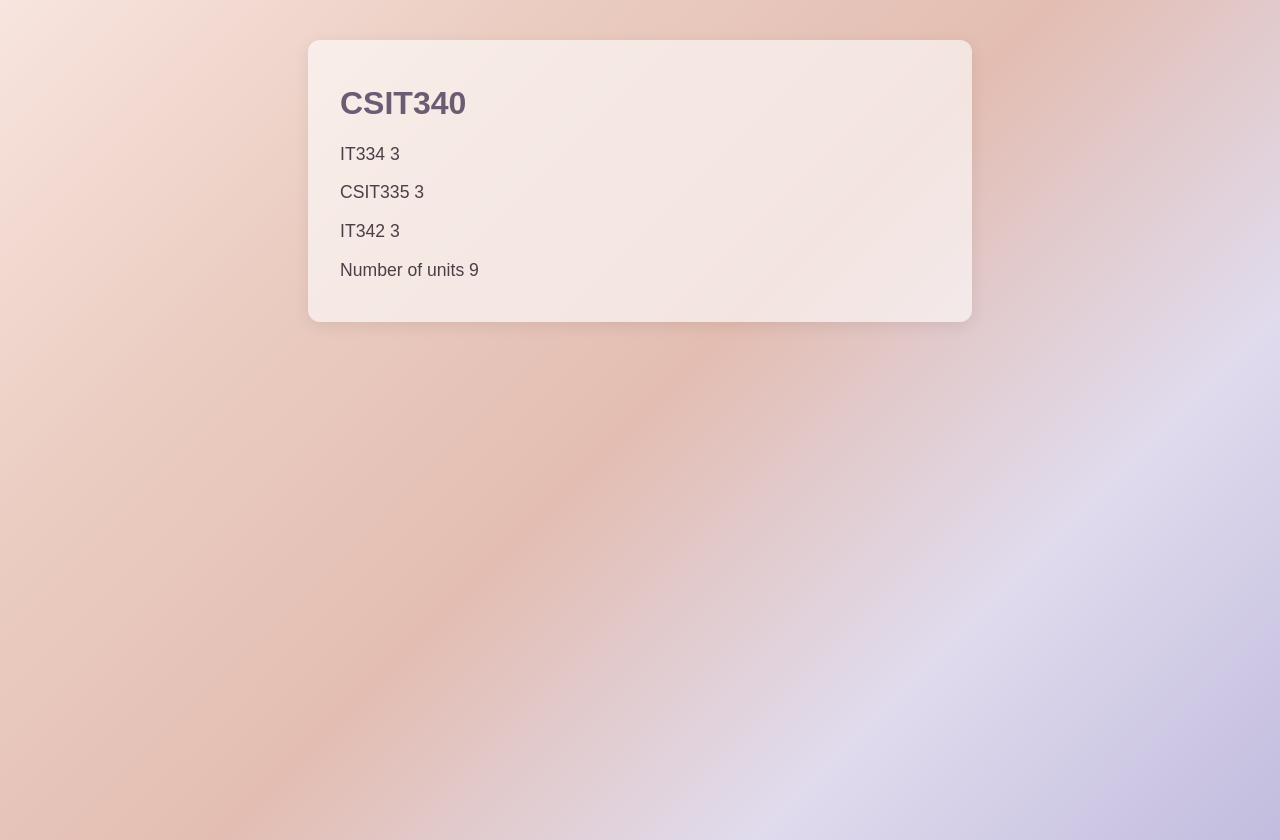
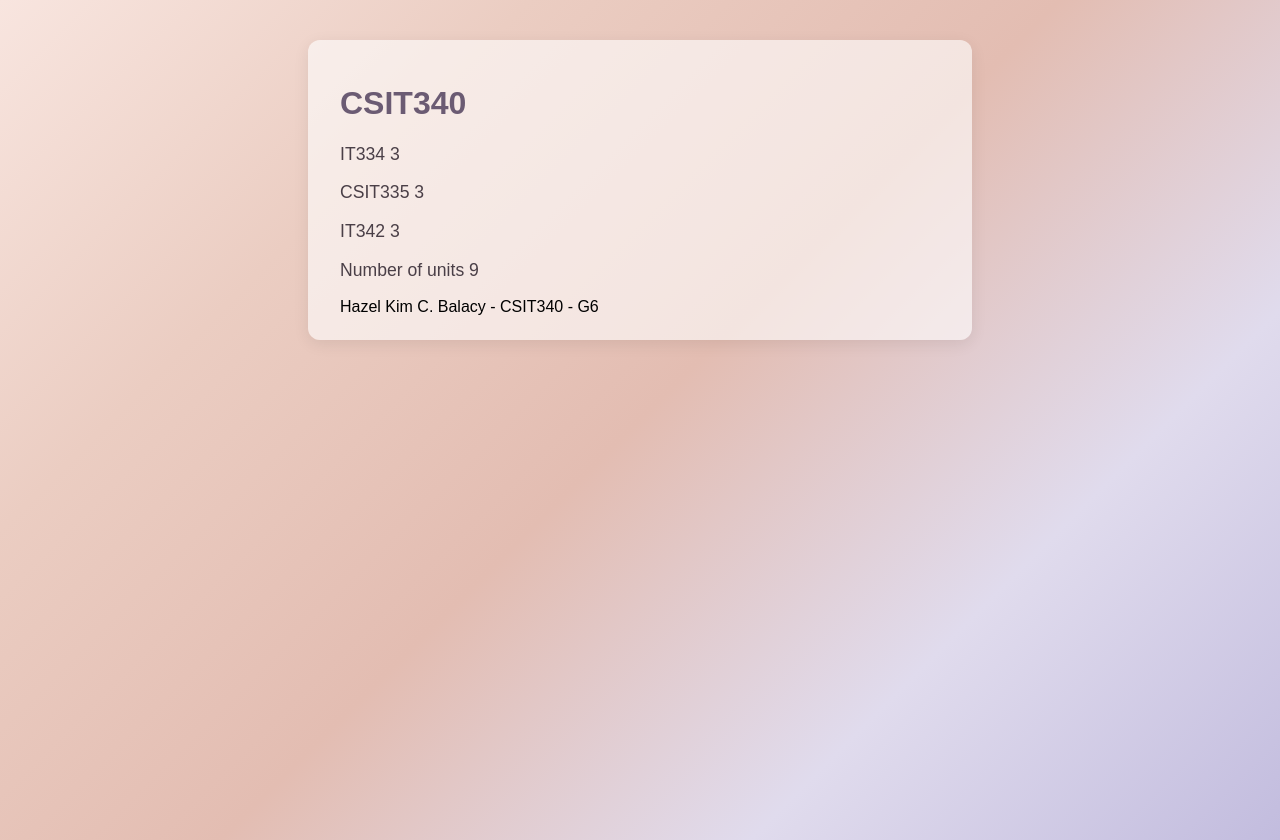
Before and after one commit to HazelKimBalacy/CSIT340G6-LAB3-BALACY, a React (Vite) app: page / in a window 1280 px wide. Built offline with nearby package versions, Linux system fonts and the light colour scheme.

Commit message:
1.4: course information step 4

```diff
--- a/src/App.jsx
+++ b/src/App.jsx
@@ -1,53 +1,62 @@
 import './App.css'
 
 const Header = (props) => {
-  return (
-    <h1>{props.course}</h1>
-  )
+  return <h1>{props.course}</h1>
 }
 
 const Part = (props) => {
-  return (
-    <p>{props.part.name} {props.part.exercises}</p>
-  )
+  return <p>{props.part.name} {props.part.exercises}</p>
 }
 
 const Content = (props) => {
   return (
     <div>
-      <Part part={props.part1} />
-      <Part part={props.part2} />
-      <Part part={props.part3} />
+      <Part part={props.parts[0]} />
+      <Part part={props.parts[1]} />
+      <Part part={props.parts[2]} />
     </div>
   )
 }
 
 const Total = (props) => {
   return (
-    <p>Number of units {props.part1.exercises + props.part2.exercises + props.part3.exercises}</p>
+    <p>
+      Number of units {props.parts[0].exercises + props.parts[1].exercises + props.parts[2].exercises}
+    </p>
   )
+}
+
+const Footer = (props) => {
+  return <footer>{props.fullName} - {props.courseCode} - {props.section}</footer>
 }
 
 const App = () => {
   const course = 'CSIT340'
-  const part1 = {
+  const parts = [
+    {
       name: 'IT334',
       exercises: 3
-  }
-  const part2 = {
+    },
+    {
       name: 'CSIT335',
       exercises: 3
-  }
-  const part3 = {
+    },
+    {
       name: 'IT342',
       exercises: 3
     }
+  ]
+
+  const fullName = 'Hazel Kim C. Balacy'
+  const courseCode = 'CSIT340'
+  const section = 'G6'
 
   return (
     <div className="app">
       <Header course={course} />
-      <Content part1={part1} part2={part2} part3={part3} />
-      <Total part1={part1} part2={part2} part3={part3} />
+      <Content parts={parts} />
+      <Total parts={parts} />
+      <Footer fullName={fullName} courseCode={courseCode} section={section} />
     </div>
   )
 }
```
Lines whose indentation alone changed are shown as unchanged.
